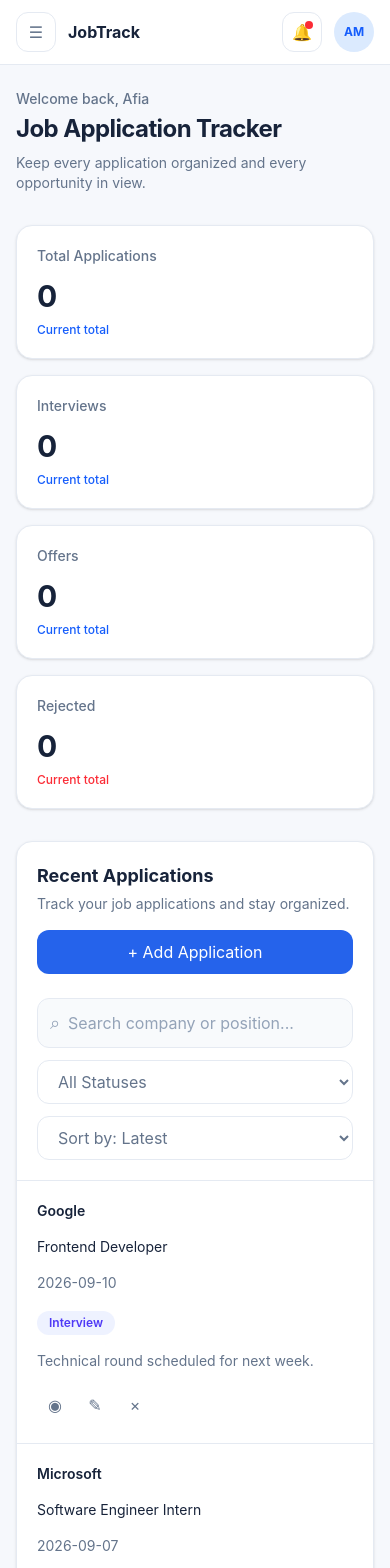
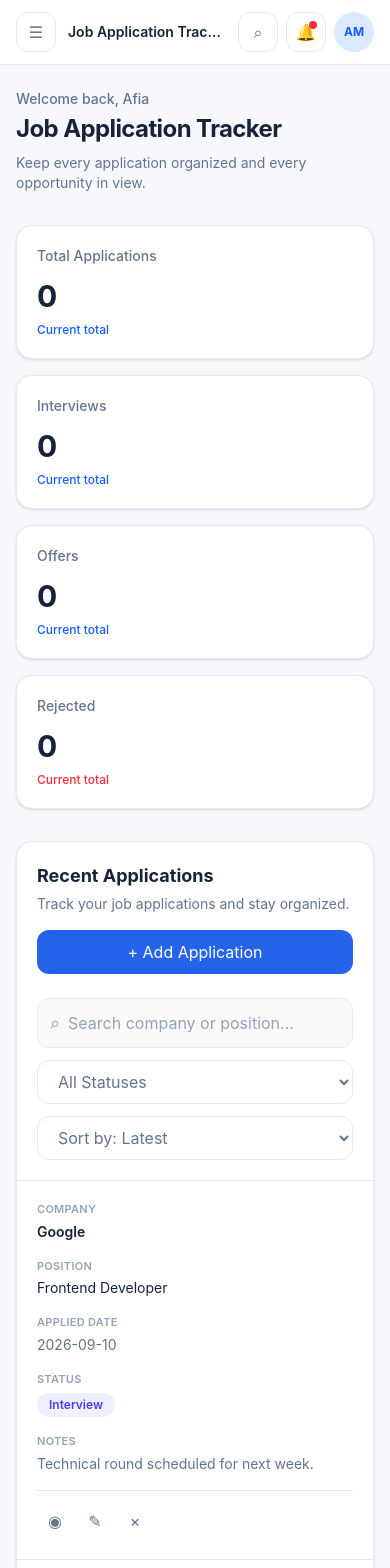
Before and after one commit to afiaafia/job-tracker, a React (Vite) app: page / in a window 390 px wide. Shown: the top 1568 px of the page. Built offline with nearby package versions, Linux system fonts and the light colour scheme.

Commit message:
feat: polish responsive mobile layout

```diff
--- a/src/App.tsx
+++ b/src/App.tsx
@@ -1,16 +1,22 @@
+import { useState } from 'react';
 import Sidebar from './components/Sidebar';
 import Header from './components/Header';
 import Dashboard from './components/Dashboard';
 import RecentApplications from './components/RecentApplications';
 
 function App() {
+  const [isSidebarOpen, setIsSidebarOpen] = useState(false);
+
   return (
     <div className="min-h-screen bg-[#F6F8FC] text-[#17233A]">
       <div className="flex min-h-screen">
-        <Sidebar />
+        <Sidebar
+          isOpen={isSidebarOpen}
+          onClose={() => setIsSidebarOpen(false)}
+        />
 
         <main className="min-w-0 flex-1">
-          <Header />
+          <Header onMenuClick={() => setIsSidebarOpen(true)} />
 
           <div className="px-4 py-6 sm:px-6 lg:px-8">
             <div className="mx-auto max-w-350">
--- a/src/components/ApplicationCard.tsx
+++ b/src/components/ApplicationCard.tsx
@@ -27,21 +27,39 @@ function ApplicationCard({
   };
 
   return (
-    <div className="border-b border-[#E5EAF2] px-5 py-5 last:border-b-0">
-      <div className="grid gap-4 lg:grid-cols-[1.2fr_1.5fr_1fr_1fr_2fr_auto] lg:items-center">
-        <div>
-          <p className="text-sm font-semibold text-[#17233A]">{company}</p>
+    <div className="border-b border-[#E5EAF2] px-5 py-5 last:border-b-0 sm:px-6">
+      <div className="flex flex-col gap-4 lg:grid lg:grid-cols-[1.2fr_1.5fr_1fr_1fr_2fr_auto] lg:items-center">
+        <div className="min-w-0">
+          <p className="mb-1 text-[11px] font-semibold uppercase tracking-wide text-[#94A3B8] lg:hidden">
+            Company
+          </p>
+
+          <p className="truncate text-sm font-semibold text-[#17233A]">
+            {company}
+          </p>
         </div>
 
-        <div>
+        <div className="min-w-0">
+          <p className="mb-1 text-[11px] font-semibold uppercase tracking-wide text-[#94A3B8] lg:hidden">
+            Position
+          </p>
+
           <p className="text-sm text-[#17233A]">{position}</p>
         </div>
 
         <div>
+          <p className="mb-1 text-[11px] font-semibold uppercase tracking-wide text-[#94A3B8] lg:hidden">
+            Applied Date
+          </p>
+
           <p className="text-sm text-[#64748B]">{appliedDate}</p>
         </div>
 
         <div>
+          <p className="mb-1 text-[11px] font-semibold uppercase tracking-wide text-[#94A3B8] lg:hidden">
+            Status
+          </p>
+
           <span
             className={`inline-flex rounded-full px-3 py-1 text-xs font-semibold ${statusStyles[status]}`}
           >
@@ -49,11 +67,17 @@ function ApplicationCard({
           </span>
         </div>
 
-        <div>
-          <p className="line-clamp-2 text-sm text-[#64748B]">{notes}</p>
+        <div className="min-w-0">
+          <p className="mb-1 text-[11px] font-semibold uppercase tracking-wide text-[#94A3B8] lg:hidden">
+            Notes
+          </p>
+
+          <p className="line-clamp-2 text-sm text-[#64748B]">
+            {notes || 'No notes added.'}
+          </p>
         </div>
 
-        <div className="flex items-center gap-1 lg:justify-end">
+        <div className="flex items-center gap-1 border-t border-[#E5EAF2] pt-3 lg:border-0 lg:pt-0 lg:justify-end">
           <button
             type="button"
             aria-label={`View ${company} application`}
--- a/src/components/Header.tsx
+++ b/src/components/Header.tsx
@@ -1,26 +1,33 @@
-function Header() {
+interface HeaderProps {
+  onMenuClick: () => void;
+}
+
+function Header({ onMenuClick }: HeaderProps) {
   return (
     <header className="border-b border-[#E5EAF2] bg-white">
-      <div className="flex h-16 items-center justify-between gap-4 px-4 sm:px-6 lg:px-8">
-        <div className="flex items-center gap-3">
+      <div className="flex min-h-16 items-center justify-between gap-3 px-4 py-3 sm:px-6 lg:px-8">
+        <div className="flex min-w-0 items-center gap-3">
           <button
             type="button"
-            className="flex h-10 w-10 items-center justify-center rounded-xl border border-[#E5EAF2] text-lg text-[#64748B] lg:hidden"
+            onClick={onMenuClick}
+            className="flex h-10 w-10 shrink-0 items-center justify-center rounded-xl border border-[#E5EAF2] text-lg text-[#64748B] transition hover:bg-slate-50 lg:hidden"
             aria-label="Open menu"
           >
             ☰
           </button>
 
-          <div className="lg:hidden">
-            <p className="text-base font-bold text-[#17233A]">JobTrack</p>
-          </div>
+          <div className="min-w-0">
+            <p className="truncate text-sm font-semibold text-[#17233A] sm:text-base">
+              Job Application Tracker
+            </p>
 
-          <div className="hidden lg:block">
-            <p className="text-sm font-semibold text-[#17233A]">Dashboard</p>
+            <p className="hidden text-xs text-[#64748B] sm:block">
+              Keep your applications organized.
+            </p>
           </div>
         </div>
 
-        <div className="flex items-center gap-3">
+        <div className="flex shrink-0 items-center gap-2 sm:gap-3">
           <div className="hidden w-64 items-center gap-2 rounded-xl border border-[#E5EAF2] bg-[#F8FAFC] px-3 py-2 sm:flex">
             <span className="text-[#64748B]">⌕</span>
 
@@ -30,6 +37,14 @@ function Header() {
               className="w-full bg-transparent text-sm text-[#17233A] outline-none placeholder:text-[#94A3B8]"
             />
           </div>
+
+          <button
+            type="button"
+            className="flex h-10 w-10 items-center justify-center rounded-xl border border-[#E5EAF2] text-[#64748B] transition hover:bg-slate-50 sm:hidden"
+            aria-label="Search"
+          >
+            ⌕
+          </button>
 
           <button
             type="button"
--- a/src/components/Sidebar.tsx
+++ b/src/components/Sidebar.tsx
@@ -1,7 +1,27 @@
-function Sidebar() {
+interface SidebarProps {
+  isOpen: boolean;
+  onClose: () => void;
+}
+
+function Sidebar({ isOpen, onClose }: SidebarProps) {
   return (
-    <aside className="hidden w-64 shrink-0 border-r border-[#E5EAF2] bg-white lg:flex lg:flex-col">
+    <>
+      {isOpen && (
+        <button
+          type="button"
+          aria-label="Close menu"
+          onClick={onClose}
+          className="fixed inset-0 z-40 bg-slate-900/30 lg:hidden"
+        />
+      )}
+
+      <aside
+        className={`fixed inset-y-0 left-0 z-50 w-72 border-r border-[#E5EAF2] bg-white transition-transform duration-200 lg:static lg:z-auto lg:flex lg:w-64 lg:translate-x-0 ${
+          isOpen ? 'translate-x-0' : '-translate-x-full'
+        }`}
+      >
         <div className="flex h-full flex-col p-5">
+          <div className="flex items-center justify-between">
             <div className="flex items-center gap-3 px-2 py-2">
               <div className="flex h-9 w-9 items-center justify-center rounded-xl bg-blue-600 text-white">
                 💼
@@ -10,9 +30,20 @@ function Sidebar() {
               <span className="text-lg font-bold text-[#17233A]">JobTrack</span>
             </div>
 
+            <button
+              type="button"
+              onClick={onClose}
+              aria-label="Close menu"
+              className="flex h-9 w-9 items-center justify-center rounded-lg text-xl text-[#64748B] transition hover:bg-slate-100 lg:hidden"
+            >
+              ×
+            </button>
+          </div>
+
           <nav className="mt-8 space-y-2">
             <button
               type="button"
+              onClick={onClose}
               className="flex w-full items-center gap-3 rounded-xl bg-blue-50 px-4 py-3 text-sm font-semibold text-blue-600"
             >
               <span>⌂</span>
@@ -21,6 +52,7 @@ function Sidebar() {
 
             <button
               type="button"
+              onClick={onClose}
               className="flex w-full items-center gap-3 rounded-xl px-4 py-3 text-sm font-medium text-[#64748B] transition hover:bg-slate-50"
             >
               <span>▣</span>
@@ -29,6 +61,7 @@ function Sidebar() {
 
             <button
               type="button"
+              onClick={onClose}
               className="flex w-full items-center gap-3 rounded-xl px-4 py-3 text-sm font-medium text-[#64748B] transition hover:bg-slate-50"
             >
               <span>◔</span>
@@ -37,6 +70,7 @@ function Sidebar() {
 
             <button
               type="button"
+              onClick={onClose}
               className="flex w-full items-center gap-3 rounded-xl px-4 py-3 text-sm font-medium text-[#64748B] transition hover:bg-slate-50"
             >
               <span>⚙</span>
@@ -54,6 +88,7 @@ function Sidebar() {
                 <p className="truncate text-sm font-semibold text-[#17233A]">
                   Afia Mubassira
                 </p>
+
                 <p className="truncate text-xs text-[#64748B]">
                   Frontend Developer
                 </p>
@@ -64,6 +99,7 @@ function Sidebar() {
           </div>
         </div>
       </aside>
+    </>
   );
 }
 
```
Lines whose indentation alone changed are shown as unchanged.
